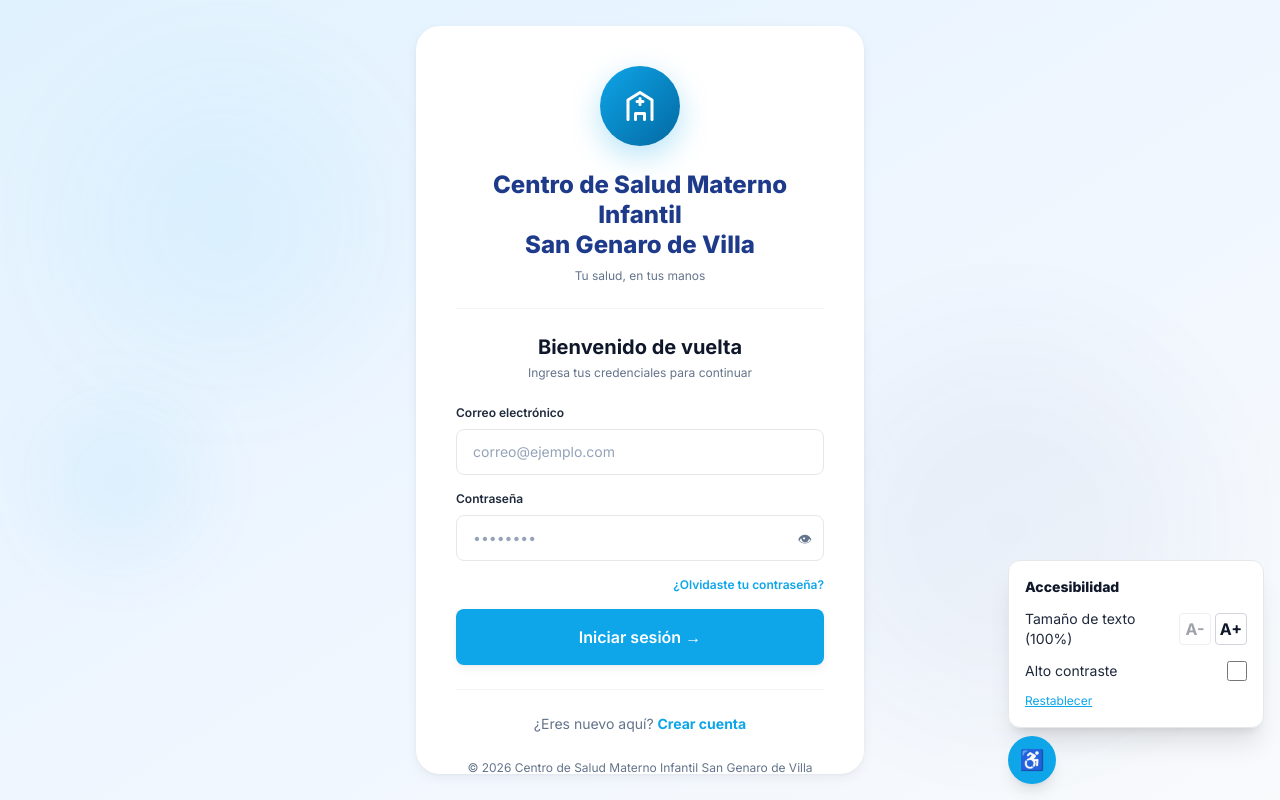
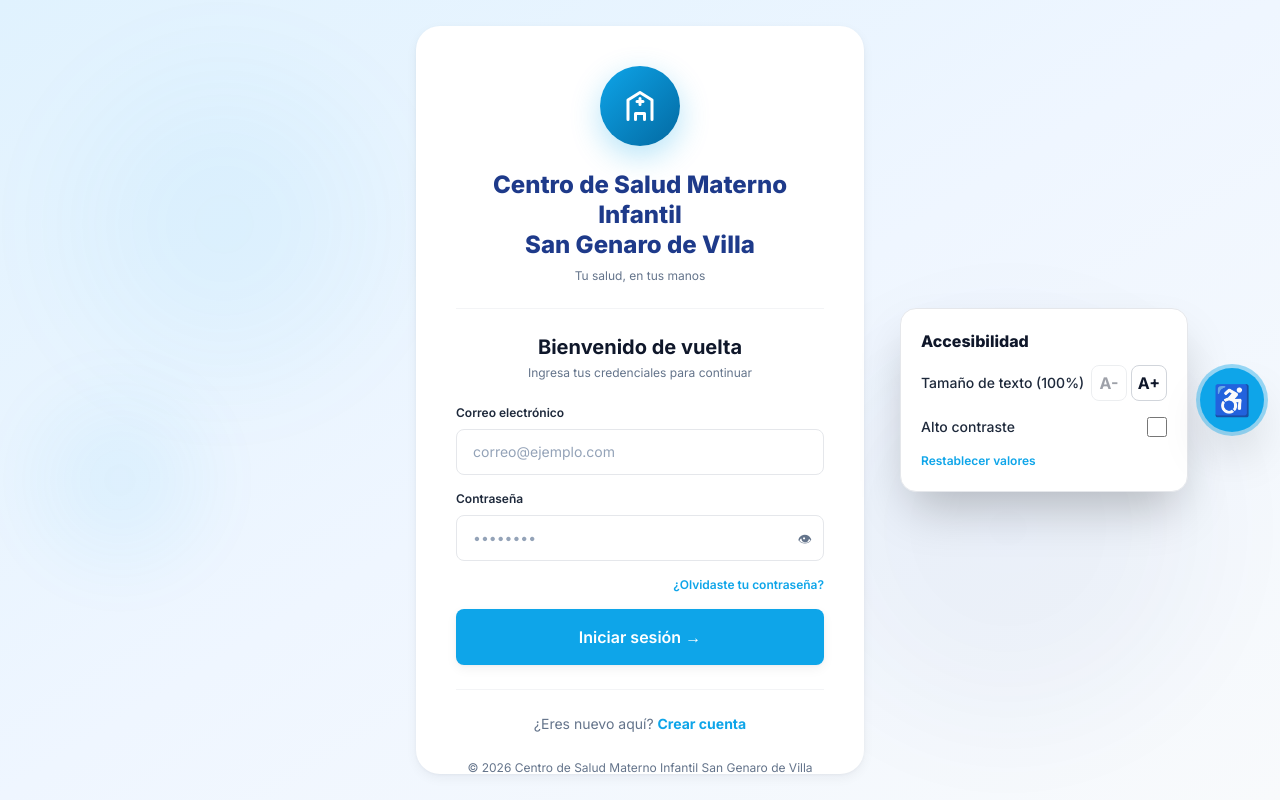
Before and after one commit to Minato57/Calidad-, a React (Vite) app in the folder Frontend/: page /login in a window 1280 px wide. Both pictures are taken after a click on the button "Abrir opciones de accesibilidad". Built offline with nearby package versions, Linux system fonts and the light colour scheme.

Commit message:
style(frontend): agrandar boton de accesibilidad y ubicarlo en la mitad derecha

```diff
--- a/Frontend/src/components/common/AccesibilidadMenu.tsx
+++ b/Frontend/src/components/common/AccesibilidadMenu.tsx
@@ -36,35 +36,35 @@ export const AccesibilidadMenu = () => {
         <>
             <a href="#contenido-principal" className="skip-link">Saltar al contenido</a>
 
-            <div className="fixed bottom-4 right-4 z-50">
+            <div className="fixed top-1/2 -translate-y-1/2 right-4 z-50 flex items-center gap-3">
                 {abierto && (
                     <div
                         role="dialog"
                         aria-label="Opciones de accesibilidad"
-                        className="mb-2 w-64 rounded-xl bg-white p-4 shadow-xl border border-gray-200"
+                        className="w-72 rounded-2xl bg-white p-5 shadow-2xl border border-gray-200"
                     >
-                        <p className="text-sm font-extrabold text-ink mb-3">Accesibilidad</p>
+                        <p className="text-base font-extrabold text-ink mb-3">Accesibilidad</p>
 
                         <div className="flex items-center justify-between mb-3">
-                            <span className="text-sm text-ink-soft">Tamaño de texto ({tam}%)</span>
+                            <span className="text-sm font-medium text-ink-soft">Tamaño de texto ({tam}%)</span>
                             <div className="flex gap-1">
                                 <button type="button" aria-label="Reducir texto" onClick={() => cambiarTam(-1)}
                                     disabled={tam === TAMANOS[0]}
-                                    className="w-8 h-8 rounded border border-gray-300 font-bold disabled:opacity-40">A-</button>
+                                    className="w-9 h-9 rounded-lg border border-gray-300 font-bold hover:bg-gray-50 disabled:opacity-40 transition-colors">A-</button>
                                 <button type="button" aria-label="Aumentar texto" onClick={() => cambiarTam(1)}
                                     disabled={tam === TAMANOS[TAMANOS.length - 1]}
-                                    className="w-8 h-8 rounded border border-gray-300 font-bold disabled:opacity-40">A+</button>
+                                    className="w-9 h-9 rounded-lg border border-gray-300 font-bold hover:bg-gray-50 disabled:opacity-40 transition-colors">A+</button>
                             </div>
                         </div>
 
-                        <label className="flex items-center justify-between text-sm text-ink-soft cursor-pointer">
+                        <label className="flex items-center justify-between text-sm font-medium text-ink-soft cursor-pointer py-1">
                             Alto contraste
                             <input type="checkbox" checked={contraste} onChange={(e) => setContraste(e.target.checked)}
-                                className="w-5 h-5" />
+                                className="w-5 h-5 accent-sky-main rounded cursor-pointer" />
                         </label>
 
                         <button type="button" onClick={() => { setTam(100); setContraste(false); }}
-                            className="mt-3 text-xs text-sky-main underline">Restablecer</button>
+                            className="mt-3 text-xs font-semibold text-sky-main hover:underline">Restablecer valores</button>
                     </div>
                 )}
 
@@ -73,7 +73,7 @@ export const AccesibilidadMenu = () => {
                     aria-label="Abrir opciones de accesibilidad"
                     aria-expanded={abierto}
                     onClick={() => setAbierto(v => !v)}
-                    className="w-12 h-12 rounded-full bg-sky-main text-white text-xl shadow-lg"
+                    className="w-16 h-16 rounded-full bg-sky-main hover:bg-sky-main/90 text-white text-3xl shadow-2xl flex items-center justify-center transition-all duration-200 hover:scale-110 active:scale-95 focus:outline-none focus:ring-4 focus:ring-sky-main/40 cursor-pointer"
                 >
                     ♿
                 </button>
```
